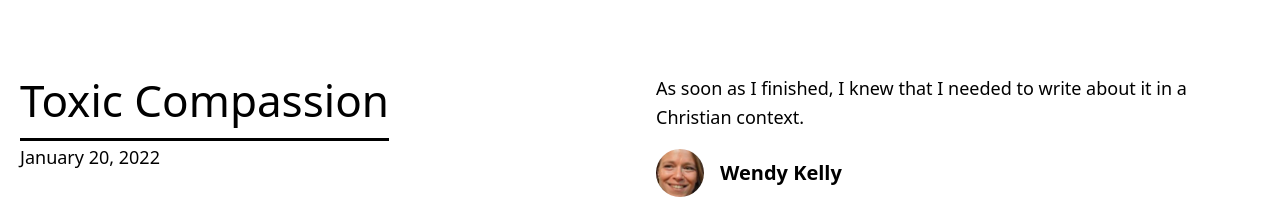
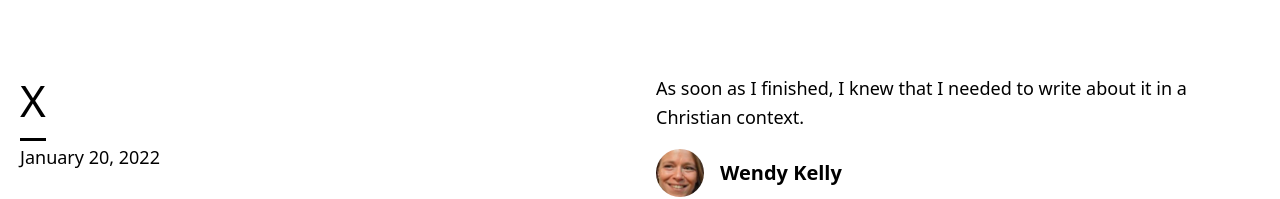
Before and after one commit to WendyKKelly/ExplicitChristian, a Next.js app: page / in a window 1280 px wide. Shown: the part 729-928 px from the top of the page. Built offline with nearby package versions, Linux system fonts and the light colour scheme.

Commit message:
changed to large X

```diff
--- a/components/hero-post.js
+++ b/components/hero-post.js
@@ -42,7 +42,7 @@ export default function HeroPost({
         <div>
           <h3 className="mb-4 text-4xl lg:text-6xl leading-tight">
             <Link as={`/posts/${slug}`} href="/posts/[slug]">
-              <a className="hover:bg-yellow">{title}</a>
+              <a className="hover:bg-yellow">X</a>
             </Link>
           </h3>
           <div className="mb-4 md:mb-0 text-lg">
```
